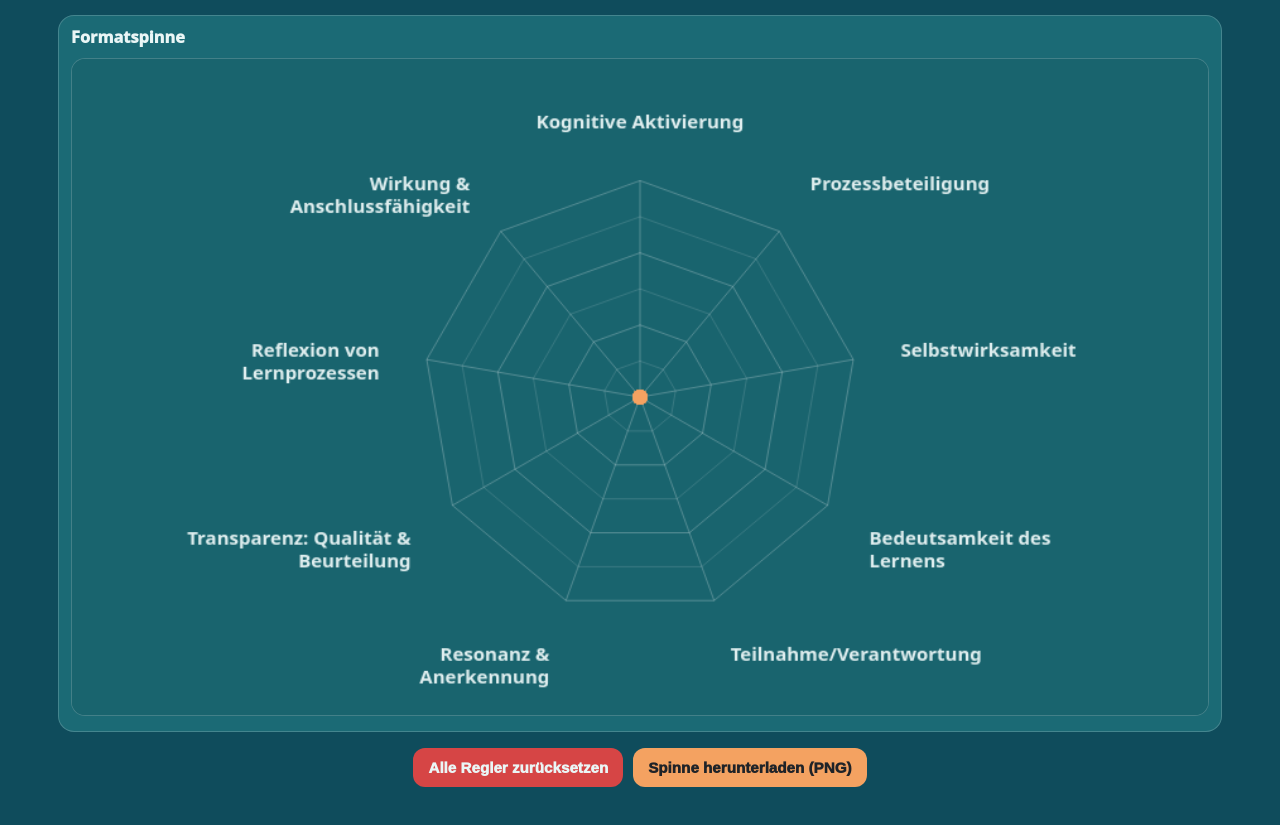
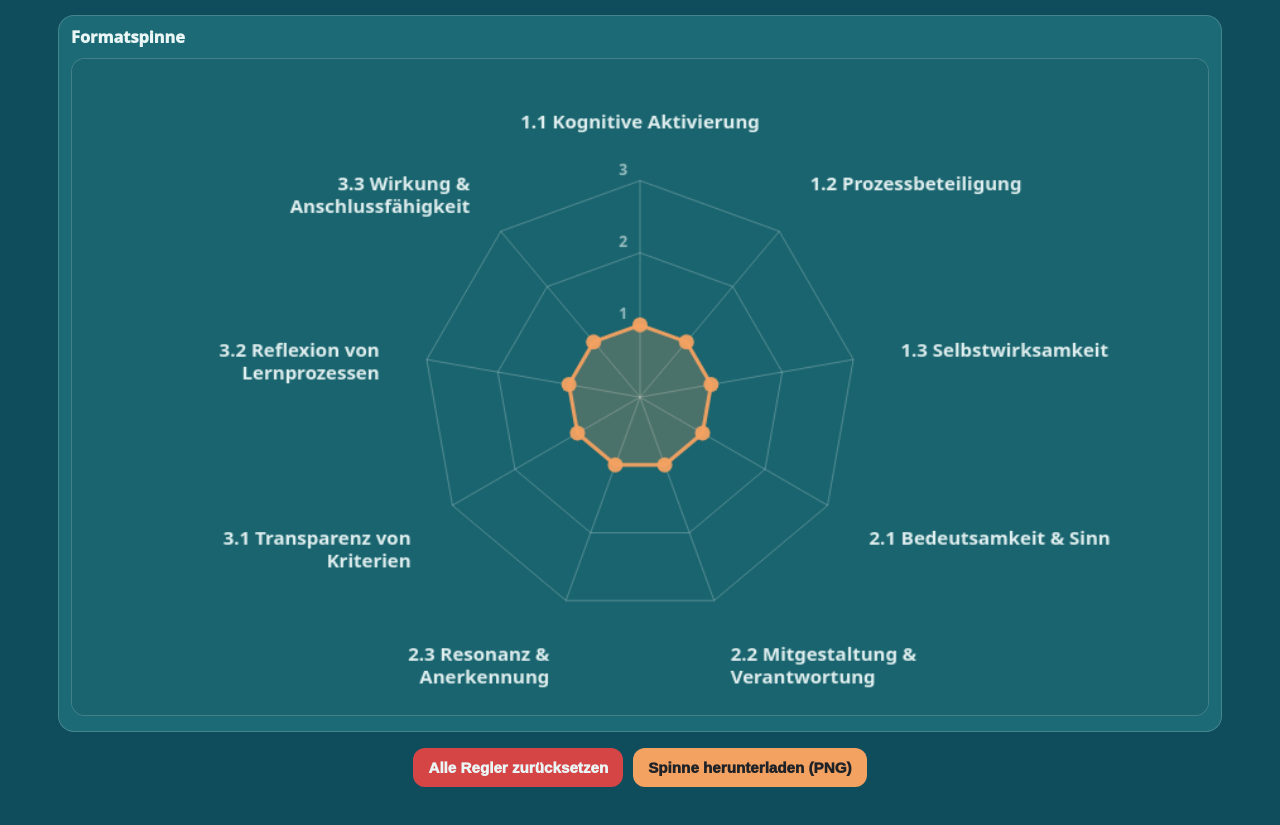
Before and after one commit to ingerfeldundlaube/Lernsichtbarkeit, a plain HTML site: page index.html in a window 1280 px wide. Shown: the part 1600-2425 px from the top of the page. Drawn offline with Linux system fonts and the light colour scheme.

Commit message:
Spinne überarbeiten
- Stufe 1–3 = Ring 1–3 (Stufe 1 nicht mehr im Mittelpunkt), 3 statt 6 Ringe,
  Stufenziffern an der senkrechten Achse
- Achsen heißen wie die Regler, mit Nummer
- Download mit Überschrift, Datum der Einschätzung und Quelle

Co-Authored-By: Claude Opus 5.5 <noreply@anthropic.com>
Claude-Session: https://claude.ai/code/session_012zyzsieCU8dxx7GkVB6yeY

```diff
--- a/index.html
+++ b/index.html
@@ -696,15 +696,15 @@
 
   <script>
     const AXES = [
-      { key: "1.1", label: "Kognitive Aktivierung" },
-      { key: "1.2", label: "Prozessbeteiligung" },
-      { key: "1.3", label: "Selbstwirksamkeit" },
-      { key: "2.1", label: "Bedeutsamkeit des Lernens" },
-      { key: "2.2", label: "Teilnahme/Verantwortung" },
-      { key: "2.3", label: "Resonanz & Anerkennung" },
-      { key: "3.1", label: "Transparenz: Qualität & Beurteilung" },
-      { key: "3.2", label: "Reflexion von Lernprozessen" },
-      { key: "3.3", label: "Wirkung & Anschlussfähigkeit" },
+      { key: "1.1", label: "1.1 Kognitive Aktivierung" },
+      { key: "1.2", label: "1.2 Prozessbeteiligung" },
+      { key: "1.3", label: "1.3 Selbstwirksamkeit" },
+      { key: "2.1", label: "2.1 Bedeutsamkeit & Sinn" },
+      { key: "2.2", label: "2.2 Mitgestaltung & Verantwortung" },
+      { key: "2.3", label: "2.3 Resonanz & Anerkennung" },
+      { key: "3.1", label: "3.1 Transparenz von Kriterien" },
+      { key: "3.2", label: "3.2 Reflexion von Lernprozessen" },
+      { key: "3.3", label: "3.3 Wirkung & Anschlussfähigkeit" },
     ];
 
     function updateChips(row){
@@ -768,7 +768,7 @@
       ctx.fillRect(0,0,W,H);
 
       const values = getValues();
-      const maxV = 2;
+      const STUFEN = 3; // Stufe 1–3 = Ring 1–3 (Stufe 1 liegt nicht im Mittelpunkt)
 
       const cx = W/2;
       const cy = H/2 + 8;
@@ -780,7 +780,7 @@
       const fillCol = "rgba(244,162,97,.22)";
       const strokeCol = "rgba(244,162,97,.95)";
 
-      const rings = 6;
+      const rings = STUFEN;
       ctx.lineWidth = 1;
       for(let r=1; r<=rings; r++){
         const rr = radius * (r/rings);
@@ -792,7 +792,7 @@
           if(i===0) ctx.moveTo(x,y); else ctx.lineTo(x,y);
         }
         ctx.closePath();
-        ctx.strokeStyle = (r % 2 === 0) ? lineCol : lineCol2;
+        ctx.strokeStyle = lineCol;
         ctx.stroke();
       }
 
@@ -805,6 +805,15 @@
         ctx.lineTo(x, y);
         ctx.strokeStyle = lineCol;
         ctx.stroke();
+      }
+
+      // Stufen 1–3 an der senkrechten Achse beschriften
+      ctx.fillStyle = "rgba(234,246,246,.6)";
+      ctx.font = "600 12px system-ui, -apple-system, Segoe UI, Roboto, Arial";
+      ctx.textAlign = "right";
+      ctx.textBaseline = "bottom";
+      for(let r=1; r<=rings; r++){
+        ctx.fillText(String(r), cx - 10, cy - radius * (r/rings) - 2);
       }
 
       ctx.fillStyle = textCol;
@@ -822,13 +831,13 @@
           (Math.sin(ang) > 0.25) ? "top" :
           (Math.sin(ang) < -0.25) ? "bottom" : "middle";
 
-        wrap2(ctx, AXES[i].label, lx, ly, 180, 18);
+        wrap2(ctx, AXES[i].label, lx, ly, 210, 18);
       }
 
       ctx.beginPath();
       for(let i=0; i<values.length; i++){
         const v = values[i];
-        const rr = radius * (v/maxV);
+        const rr = radius * ((v+1)/STUFEN);
         const ang = (-Math.PI/2) + (i * 2*Math.PI/AXES.length);
         const x = cx + rr * Math.cos(ang);
         const y = cy + rr * Math.sin(ang);
@@ -843,7 +852,7 @@
 
       for(let i=0; i<values.length; i++){
         const v = values[i];
-        const rr = radius * (v/maxV);
+        const rr = radius * ((v+1)/STUFEN);
         const ang = (-Math.PI/2) + (i * 2*Math.PI/AXES.length);
         const x = cx + rr * Math.cos(ang);
         const y = cy + rr * Math.sin(ang);
@@ -881,9 +890,29 @@
       const d = new Date();
       const stamp = `${d.getFullYear()}-${pad2(d.getMonth()+1)}-${pad2(d.getDate())}`;
 
+      // Für den Download: Spinne mit Überschrift, Datum und Quelle
+      const head = 64, foot = 40;
+      const out = document.createElement('canvas');
+      out.width = canvas.width;
+      out.height = canvas.height + head + foot;
+      const o = out.getContext('2d');
+      o.fillStyle = SPIDER_BG;
+      o.fillRect(0, 0, out.width, out.height);
+      o.drawImage(canvas, 0, head);
+      o.fillStyle = "rgba(234,246,246,.95)";
+      o.textAlign = "left";
+      o.textBaseline = "alphabetic";
+      o.font = "800 22px system-ui, -apple-system, Segoe UI, Roboto, Arial";
+      o.fillText("Lernsichtbarkeit – Formatspinne", 24, 38);
+      o.font = "500 15px system-ui, -apple-system, Segoe UI, Roboto, Arial";
+      o.fillStyle = "rgba(234,246,246,.7)";
+      o.fillText(`Einschätzung vom ${pad2(d.getDate())}.${pad2(d.getMonth()+1)}.${d.getFullYear()}`, 24, 58);
+      o.textAlign = "right";
+      o.fillText("Ingerfeld + Laube · ingerfeldundlaube.github.io/Lernsichtbarkeit", out.width - 24, out.height - 16);
+
       const link = document.createElement('a');
       link.download = `Formatspinne_${stamp}.png`;
-      link.href = canvas.toDataURL('image/png');
+      link.href = out.toDataURL('image/png');
       link.click();
     });
 
```
